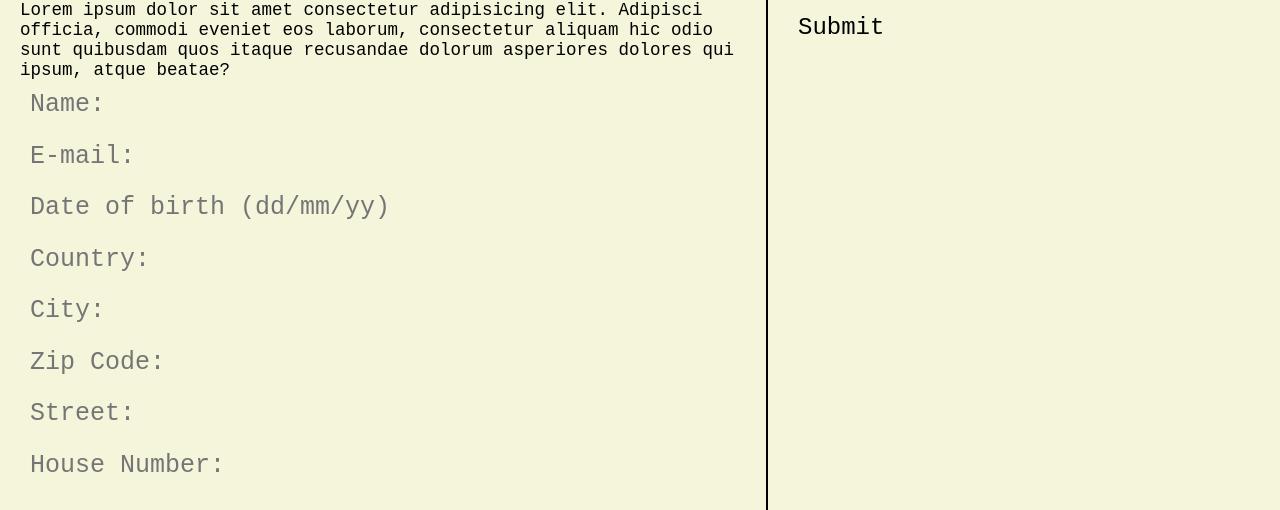
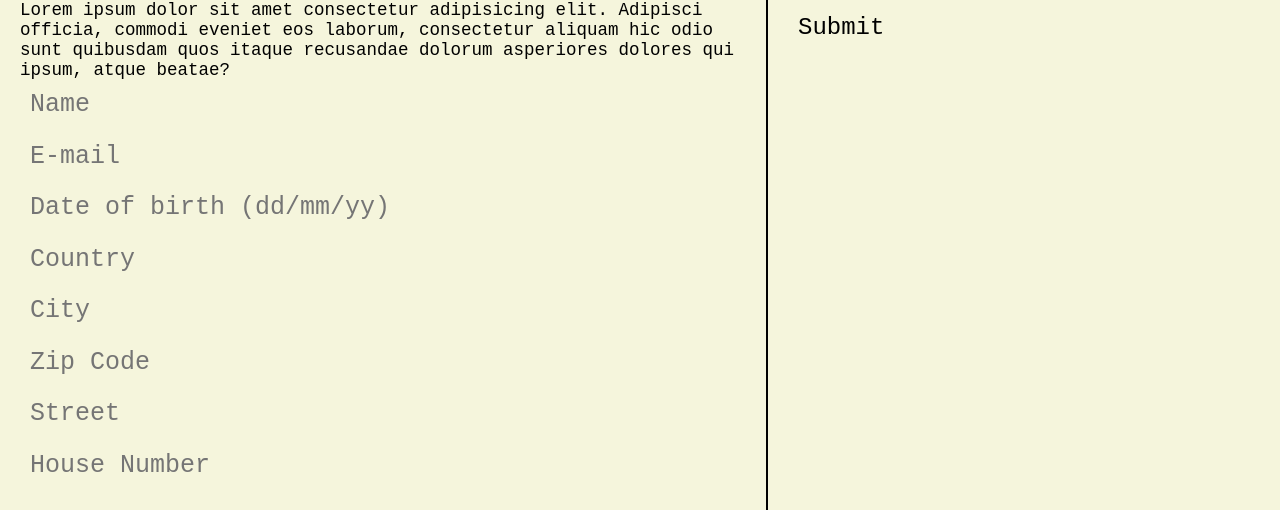
Before and after one commit to marieevensen/comfortableComponents, a Vue app: page /form in a window 1280 px wide. Shown: the part 182-692 px from the top of the page. Built offline with nearby package versions, Linux system fonts and the light colour scheme.

Commit message:
endret kolon

```diff
--- a/src/views/Form.vue
+++ b/src/views/Form.vue
@@ -12,49 +12,49 @@
       <input
         class="contact-form__input"
         type="name"
-        placeholder="Name:"
+        placeholder="Name"
         v-model="form.name"
       />
       <input
         class="contact-form__input"
         type="email"
-        placeholder="E-mail:"
+        placeholder="E-mail"
         v-model="form.email"
       />
       <input
         class="contact-form__input"
         type="dateOfBirth"
-        placeholder="Date of birth (dd/mm/yy):"
+        placeholder="Date of birth (dd/mm/yy)"
         v-model="form.dateOfBirth"
       />
       <input
         class="contact-form__input"
         type="country"
-        placeholder="Country:"
+        placeholder="Country"
         v-model="form.country"
       />
       <input
         class="contact-form__input"
         type="city"
-        placeholder="City:"
+        placeholder="City"
         v-model="form.city"
       />
       <input
         class="contact-form__input"
         type="zipCode"
-        placeholder="Zip Code:"
+        placeholder="Zip Code"
         v-model="form.zipCode"
       />
       <input
         class="contact-form__input"
         type="street"
-        placeholder="Street:"
+        placeholder="Street"
         v-model="form.street"
       />
       <input
         class="contact-form__input"
         type="houseNumber"
-        placeholder="House Number:"
+        placeholder="House Number"
         v-model="form.houseNumber"
       />
     </section>
--- a/src/views/Slideshow.vue
+++ b/src/views/Slideshow.vue
@@ -2,7 +2,10 @@
   <section class="component-container">
     <div class="slideshow">
       <button @click="previousImage" class="slideshow__button--left">
-        &lt;
+        <svg width="49" height="49" viewBox="0 0 49 49" fill="none" xmlns="http://www.w3.org/2000/svg">
+          <path d="M8.01808 24.006L40.0181 24.0301" stroke="black" stroke-width="2" stroke-linecap="round" stroke-linejoin="round"/>
+          <path d="M22.0286 10.0165L8.01809 24.006L22.0075 38.0165" stroke="black" stroke-width="2" stroke-linecap="round" stroke-linejoin="round"/>
+        </svg>
       </button>
       <figure>
         <img
@@ -11,7 +14,11 @@
           :alt="currentSlide.title"
         />
       </figure>
-      <button @click="nextImage" class="slideshow__button--right">&gt;</button>
+      <button @click="nextImage" class="slideshow__button--right"><svg width="50" height="50" viewBox="0 0 50 50" fill="none" xmlns="http://www.w3.org/2000/svg">
+          <path d="M40.9997 25.094L9.00024 24.9059" stroke="black" stroke-width="2" stroke-linecap="round" stroke-linejoin="round"/>
+          <path d="M26.9176 39.0115L40.9997 25.094L27.0822 11.012" stroke="black" stroke-width="2" stroke-linecap="round" stroke-linejoin="round"/>
+        </svg>
+      </button>
     </div>
 
     <figcaption class="caption">
```
